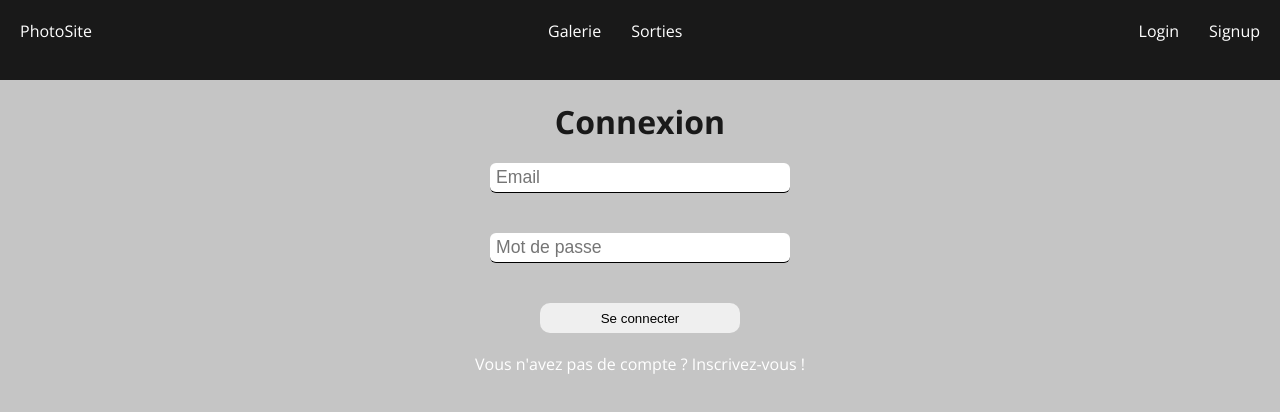
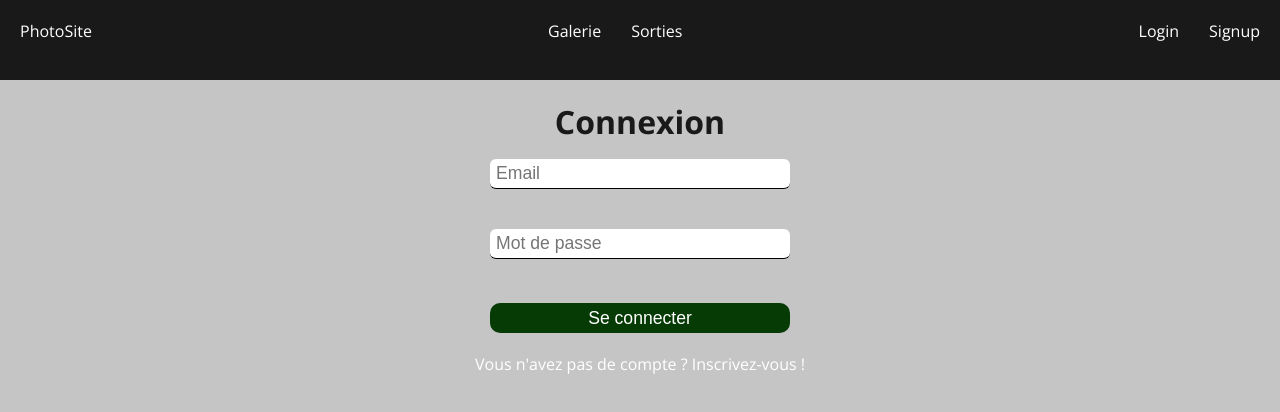
Before and after one commit to lemarak/photosite-front, a React (Create React App) app: page /login in a window 1280 px wide. Shown: the top 412 px of the page. Built offline with nearby package versions, Linux system fonts and the light colour scheme.

Commit message:
Field and components on login.js

```diff
--- a/src/App.scss
+++ b/src/App.scss
@@ -34,7 +34,7 @@ input {
   input {
     width: 300px;
     height: 30px;
-    margin: 20px 0;
+    margin: 16px 0 8px 0;
     border: none;
     border-bottom: 1px solid black;
     padding: 0 6px;
@@ -44,13 +44,21 @@ input {
 }
 
 .user-form button {
-  width: 200px;
+  width: 300px;
   height: 30px;
   border: none;
   border-radius: 10px;
   margin: 20px 0;
+  cursor: pointer;
+  background-color: rgb(6, 59, 6);
+  color: white;
+  font-size: 1.1rem;
 }
 
 .user-form .message-error {
-  color: red;
+  color: $ps-error;
 }
+
+.form-group {
+  margin-bottom: 1rem;
+}
--- a/src/_variables.scss
+++ b/src/_variables.scss
@@ -1,3 +1,4 @@
 $ps-black: #191919;
 $ps-grey: #b2b2b2;
 $ps-lightGrey: #c5c5c5;
+$ps-error: rgb(241, 85, 85);
--- /dev/null
+++ b/src/components/Form/ErrorForm.js
@@ -0,0 +1,11 @@
+import React from "react";
+
+const ErrorForm = (props) => {
+  return (
+    <div>
+      <span className="message-error">{props.children}</span>
+    </div>
+  );
+};
+
+export default ErrorForm;
--- /dev/null
+++ b/src/components/Form/InputForm.js
@@ -0,0 +1,16 @@
+import React from "react";
+import { ErrorMessage } from "formik";
+
+import ErrorForm from "./ErrorForm";
+// With Formik
+
+const InputForm = ({ field, form, ...props }) => {
+  return (
+    <div className="form-group">
+      <input {...field} {...props} />
+      <ErrorMessage name={field.name} component={ErrorForm} />
+    </div>
+  );
+};
+
+export default InputForm;
--- a/src/containers/Login.js
+++ b/src/containers/Login.js
@@ -3,6 +3,9 @@ import React, { useState } from "react";
 import { Formik, Field } from "formik";
 import * as Yup from "yup";
 import { Link, useHistory } from "react-router-dom";
+
+// components
+import InputForm from "../components/Form/InputForm";
 
 const Login = ({ setUser }) => {
   // states
@@ -67,28 +70,40 @@ const Login = ({ setUser }) => {
           <form className="user-form" onSubmit={handleSubmit}>
             <h1>Connexion</h1>
             <span className="message-error">{messageError}</span>
-            <input
+            <Field
+              name="email"
+              type="email"
+              placeholder="Email"
+              component={InputForm}
+            />
+            {/* <input
               type="email"
               value={values.email}
               onChange={handleChange}
               onBlur={handleBlur}
               name="email"
               placeholder="Email"
+            /> */}
+            {/* {errors.email && touched.email ? (
+              <span className="message-error">{errors.email}</span>
+            ) : null} */}
+            <Field
+              name="password"
+              type="password"
+              placeholder="Mot de passe"
+              component={InputForm}
             />
-            {errors.email && touched.email ? (
-              <span className="message-error">{errors.email}</span>
-            ) : null}
-            <input
+            {/* <input
               type="password"
               value={values.password}
               onChange={handleChange}
               onBlur={handleBlur}
               name="password"
               placeholder="Mot de passe"
-            />
-            {errors.password && touched.password ? (
+            /> */}
+            {/* {errors.password && touched.password ? (
               <span className="message-error">{errors.password}</span>
-            ) : null}
+            ) : null} */}
 
             <button type="submit" disabled={isSubmitting}>
               Se connecter
```
